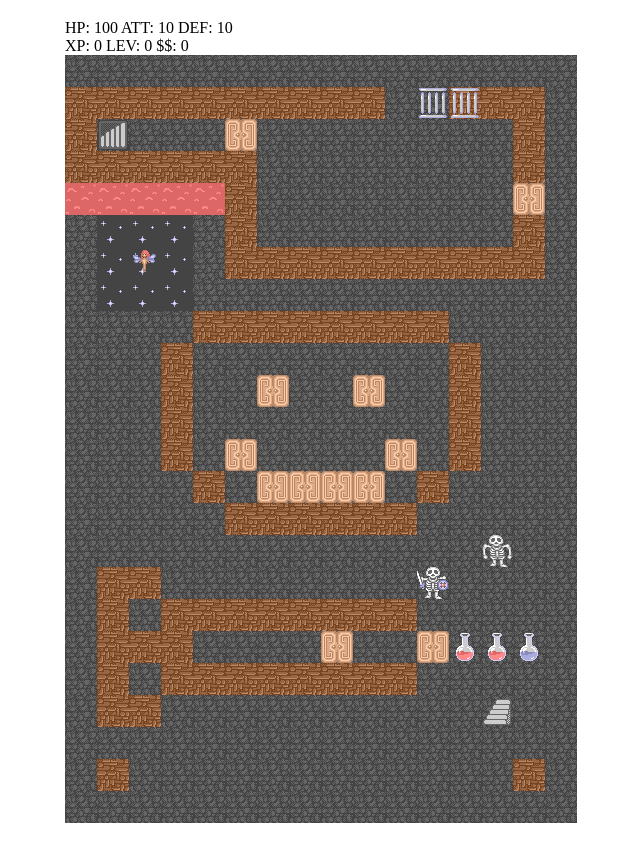
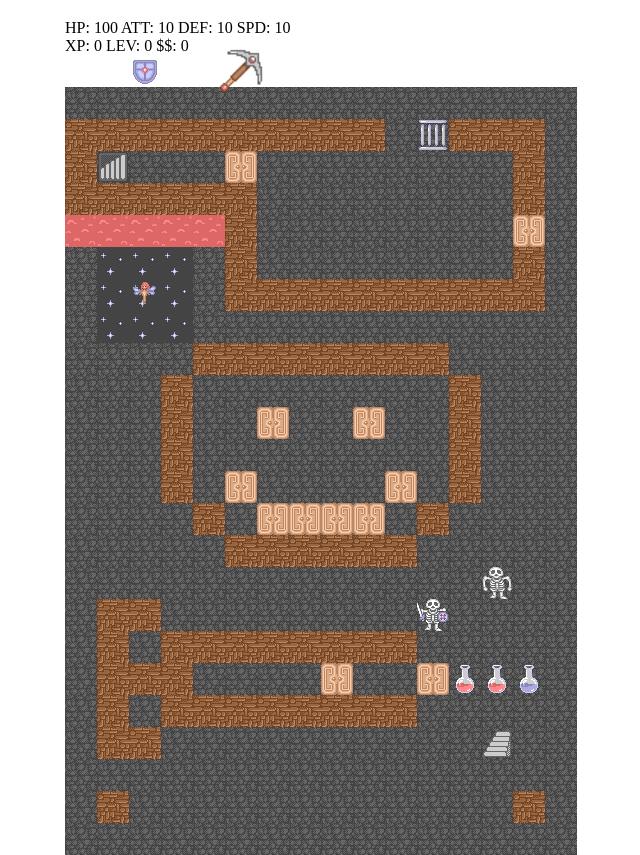
Before and after one commit to FyiurAmron/tower, a plain HTML site: page index.html in a window 1280 px wide. Shown: the part 61-916 px from the top of the page, without its empty margins (319-959 px from the left). Before the commit the page ends 884 px from the top, so only its background shows below. Drawn offline with Linux system fonts and the light colour scheme.

Commit message:
inventory handling + OOP

```diff
--- a/css/tower.css
+++ b/css/tower.css
@@ -20,8 +20,13 @@ h1 {
     line-height: 0;
 }
 
-#gamePanel {
+#gamePanel, #inventoryPanel {
     position: relative;
+}
+
+#inventoryPanel {
+    height: 32px;
+    z-index: 1;
 }
 
 .tile {
@@ -42,6 +47,7 @@ h1 {
 
 .tile-type-4 {
     animation: slideRightAnim 1s infinite alternate;
+    z-index: 0;
 }
 
 .tile-type-22 {
@@ -50,6 +56,10 @@ h1 {
 
 .tile-type-31 {
     animation: shakeAnim 1s infinite;
+}
+
+.tile-type-48 {
+    animation: scaleAnim 1s infinite alternate;
 }
 
 .tile-type-76 {
@@ -63,6 +73,11 @@ h1 {
 @keyframes skeletonAnim {
     0%   { background-position: calc( 10 * -32px ) calc(  6 * -32px ); transform: skewX(  5deg ); }
     50%  { background-position: calc(  0 * -32px ) calc(  7 * -32px ); transform: skewX( -5deg ); }
+}
+
+@keyframes scaleAnim {
+    0%   { transform: scale( 1.0 ); }
+    100% { transform: scale( 1.5 ); }
 }
 
 @keyframes skewAnim {
--- /dev/null
+++ b/data/charMap.json
@@ -0,0 +1,20 @@
+{
+	"mapBgCharRaw": [
+		[".", 5],
+		["~", 12],
+		["^", 13],
+		["B", 13]
+	],
+	"mapFgCharRaw": [
+		["+", 0],
+		["&", 4],
+		["#", 7],
+		[">", 10],
+		["<", 11],
+		["B", 22],
+		["!", 31],
+		["|", 32],
+		["z", 76],
+		["Z", 78]
+	]
+}
--- a/js/tower.js
+++ b/js/tower.js
@@ -1,4 +1,4 @@
-'use strict';
+"use strict";
 
 /* jslint bitwise: true */
 /* jslint node: true */
@@ -25,6 +25,8 @@ function readFile( filename, callback ) {
 
 // business logic
 
+const DATA_DIR = "data/";
+
 const TILE_SIZE_X = 32;
 const TILE_SIZE_Y = 32;
 const TILESET_WIDTH = 11;
@@ -35,8 +37,31 @@ const BOARD_SIZE_X = 16;
 const BOARD_SIZE_Y = 24;
 const BOARD_SIZE_TOTAL = BOARD_SIZE_X * BOARD_SIZE_Y;
 
+const INVENTORY_SIZE = BOARD_SIZE_X;
+
+// DOM-related
+
+const DIV_TAG = "div";
+
+const TILE_CLASS = "tile";
+/* const TYPE_SUFFIX = "-type-"; */
+const BOARD_ROW_CLASS = "board-row";
+const INVENTORY_TILE_CLASS = "inventory-tile";
+const INVENTORY_ROW_CLASS = "inventory-row";
+const INVENTORY_ROW_PREFIX = INVENTORY_ROW_CLASS + "-";
+const TILE_TYPE_CLASS_PREFIX = TILE_CLASS + "-type-";
+
+const id = {
+    boardBackground: "boardBackground",
+    boardForeground: "boardForeground",
+    statPanel: "statPanel",
+    inventoryPanel: "inventoryPanel",
+    gamePanel: "gamePanel",
+};
+
 class Board {
   constructor( size, nameId ) {
+    this.size = size;
     this.dom = null;
     this.tiles = new Array( size );
     this.content = new Array( size );
@@ -66,11 +91,10 @@ class Board {
         tile.style.left = x * TILE_SIZE_X + "px";
         tile.style.top = y * TILE_SIZE_Y + "px";
         row.appendChild( tile );
-        //this.setElement( i, undefined );
     }
   }
 
-  setElement( elemIdx, typeId ) {
+  setElement( elemIdx, typeId ) { // TODO setContent/updateCell
     var tileDom = this.tiles[elemIdx];
 
     this.content[elemIdx] = typeId;
@@ -89,60 +113,106 @@ class Board {
     var tilesetY = ( ( typeId / TILESET_WIDTH ) | 0 ) * TILE_SIZE_Y;
     tileDom.style.backgroundPosition = "-" + tilesetX + "px -" + tilesetY + "px";
   }
+
+  update() {
+    // TODO
+  }
 }
 
-const INVENTORY_SIZE = BOARD_SIZE_X;
+class Inventory {
+  constructor( size ) {
+    this.size = size;
+    this.tiles = new Array( size );
+    this.content = new Array( size );
+  }
 
-// DOM-related
+  init( dom ) {
+    dom.innerHTML = "";
+    var ts = this.tiles;
+    var row = document.createElement( DIV_TAG );
+    row.classList.add( INVENTORY_ROW_CLASS );
+    row.id = INVENTORY_ROW_PREFIX + "0";
+    dom.appendChild( row );
+    for ( var i = 0, x = 0, y = 0; i < INVENTORY_SIZE; i++, x++ ) {
+        var tile = document.createElement( DIV_TAG );
+        tile.classList.add( TILE_CLASS );
+        ts[i] = tile;
+        if ( x === BOARD_SIZE_X ) {
+            row = document.createElement( DIV_TAG );
+            row.classList.add( INVENTORY_ROW_CLASS );
+            y++;
+            row.id = this.rowIdPrefix + y;
+            dom.appendChild( row );
+            x = 0;
+        }
+        tile.style.left = x * TILE_SIZE_X + "px";
+        tile.style.top = y * TILE_SIZE_Y + "px";
+        row.appendChild( tile );
+    }
+  }
 
-const DIV_TAG = "div";
+  setContent( elemIdx, typeId ) {
+      this.content[elemIdx] = typeId;
+      updateTile( elemIdx );
+  }
 
-const TILE_CLASS = "tile";
-/* const TYPE_SUFFIX = "-type-"; */
-const BOARD_ROW_CLASS = "board-row";
-/* const TILE_EMPTY_CLASS_SUFFIX = "empty"; */
-const TILE_TYPE_CLASS_PREFIX = TILE_CLASS + "-type-";
+  updateTile( elemIdx ) {
+    var tileDom = this.tiles[elemIdx];
+    var typeId = this.content[elemIdx];
 
-const id = {
-    boardBackground: "boardBackground",
-    boardForeground: "boardForeground",
-    statPanel: "statPanel",
-    inventoryPanel: "inventoryPanel",
-    gamePanel: "gamePanel",
+    tileDom.className = "";
+    var cl = tileDom.classList;
+    cl.add( TILE_CLASS );
+    cl.add( INVENTORY_TILE_CLASS );
+    cl.add( TILE_TYPE_CLASS_PREFIX + typeId );
+
+    if ( typeId === undefined ) {
+        return;
+    }
+
+    var tilesetX = ( ( typeId % TILESET_WIDTH ) | 0 ) * TILE_SIZE_X;
+    var tilesetY = ( ( typeId / TILESET_WIDTH ) | 0 ) * TILE_SIZE_Y;
+    tileDom.style.backgroundPosition = "-" + tilesetX + "px -" + tilesetY + "px";
+  }
+
+  update() {
+    for( var i = this.size - 1; i >= 0; i-- ) {
+        this.updateTile( i );
+    }
+  }
+}
+
+class Hero {
+  constructor() {
+    var proto = Hero.heroProto;
+    for( var v in proto ) {
+        if ( proto.hasOwnProperty( v ) ) {
+            this[v] = proto[v];
+        }
+    }
+  }
+
+  init( dom ) {
+    this.inv.init( dom );
+  }
+}
+
+Hero.heroProto = {
+    x: 0, y: 0, z: 0,
+    hp: 100, att: 10, def: 10, spd: 10,
+    xp: 0, level: 0, gold: 0,
+    inv: new Inventory( INVENTORY_SIZE ),
 };
-
-const mapBgCharRaw = [
-    [ '#', 7 ],
-    [ '~', 12 ],
-    [ '^', 13 ],
-    [ 'B', 13 ],
-];
-
-const mapFgCharRaw = [
-    [ '+', 0 ],
-    [ '&', 4 ],
-    [ '>', 10 ],
-    [ '<', 11 ],
-    [ 'B', 22 ],
-    [ '!', 31 ],
-    [ '|', 32 ],
-    [ 'z', 76 ],
-    [ 'Z', 78 ],
-];
 
 class Game {
   constructor() {
-    this.hero = {
-      x: 0, y: 0, z: 0,
-      hp: 100, att: 10, def: 10,
-      xp: 0, level: 0, gold: 0,
-      inv: new Array( INVENTORY_SIZE ),
-    };
+    this.hero = new Hero();
     this.bg = new Board( BOARD_SIZE_TOTAL, "bg" );
     this.fg = new Board( BOARD_SIZE_TOTAL, "fg" );
     this.dom = {};
-    this.mapBgCharMap = new Map( mapBgCharRaw );
-    this.mapFgCharMap = new Map( mapFgCharRaw );
+    this.mapBgCharMap = null;
+    this.mapFgCharMap = null;
+    this.jsonData = null;
   }
 
   setFgXY( x, y, typeId ) {
@@ -153,10 +223,6 @@ class Game {
     this.fg.setElement( x + y * BOARD_SIZE_X, typeId );
   }
 
-  createInventory() {
-
-  }
-
   updateTitle() {
     var hero = this.hero;
     document.title = "X: " + hero.x + "\u2007 Y: " + hero.y + "\u2007 Z: " + hero.z;
@@ -164,35 +230,39 @@ class Game {
 
   updateStats() {
     var hero = this.hero;
-    this.dom.statPanel.innerHTML = "HP: " + hero.hp + " ATT: " + hero.att + " DEF: " + hero.def
+    this.dom.statPanel.innerHTML = "HP: " + hero.hp + " ATT: " + hero.att + " DEF: " + hero.def + " SPD: " + hero.spd
                            + "<br />XP: " + hero.xp + " LEV: " + hero.level + " $$: " + hero.gold;
   }
 
-  updateInventory() {
+  update( quickUpdate ) {
+    this.updateTitle();
+    this.updateStats();
+    this.hero.inv.update();
 
+    if ( !quickUpdate ) {
+        this.bg.update();
+        this.fg.update();
+    }
   }
 
-  updateBoard() {
-
+  loadJsonData( dataFilename, callback ) {
+      var that = this;
+      readFile( DATA_DIR + dataFilename, function( dataStr ) {
+          that.jsonData = JSON.parse( dataStr );
+          callback();
+      } );
   }
 
-  update() {
-    this.updateTitle();
-    this.updateStats();
-    this.updateInventory();
-    this.updateBoard();
-  }
-
-  loadMap( mapNr ) {
+  loadMap( mapNr, callback ) {
     var bg = this.bg;
     var fg = this.fg;
     var bgIdMap = this.mapBgCharMap;
     var fgIdMap = this.mapFgCharMap;
 
-    readFile( "data/map" + mapNr + ".txt", function( mapStr ) {
+    readFile( DATA_DIR + "map" + mapNr + ".txt", function( mapStr ) {
         for ( var i = 0, pos = -1, len = mapStr.length; i < len; i++ ) {
             var c = mapStr.charAt( i );
-            if ( c === '\n' || c === '\r' ) {
+            if ( c === "\n" || c === "\r" ) {
                 continue;
             }
             pos++;
@@ -210,6 +280,7 @@ class Game {
             bg.setElement( pos, typeIdBg );
             fg.setElement( pos, typeIdFg );
         }
+        callback();
     } );
   }
 
@@ -222,6 +293,7 @@ class Game {
     dom.boardForeground = document.getElementById( id.boardForeground );
     dom.gamePanel = document.getElementById( id.gamePanel );
 
+    this.hero.init( dom.inventoryPanel );
     this.bg.init( dom.boardBackground );
     this.fg.init( dom.boardForeground );
 
@@ -232,11 +304,14 @@ class Game {
     //dom.boardBackground.style = widthStr;
     //dom.board.style = widthStr;
 
-    dom.statPanel.innerHTML = "";
-    dom.inventoryPanel.innerHTML = "";
-
-    this.loadMap( "0" );
-    this.update();
+    var that = this;
+    this.loadJsonData( "charMap.json", function() {
+        that.mapBgCharMap = new Map( that.jsonData.mapBgCharRaw );
+        that.mapFgCharMap = new Map( that.jsonData.mapFgCharRaw );
+        that.loadMap( "0", function() {
+            that.update( false );
+        } );
+    } );
   }
 }
 
@@ -246,4 +321,7 @@ var game;
 window.onload = function() {
     game = new Game();
     game.init();
+    game.hero.inv.content[2] = 55;
+    game.hero.inv.content[5] = 48;
+    game.hero.inv.update();
 };
```
